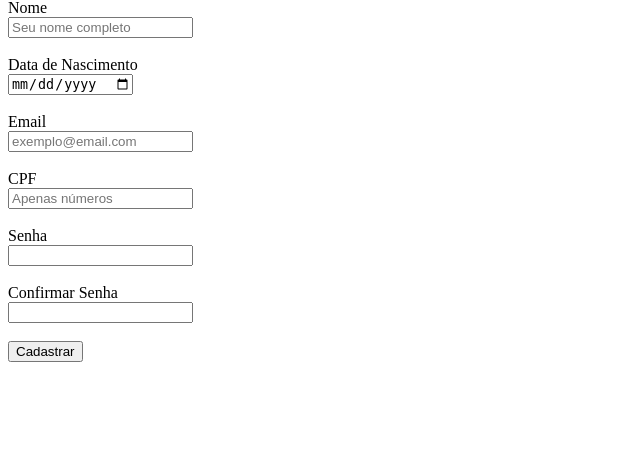
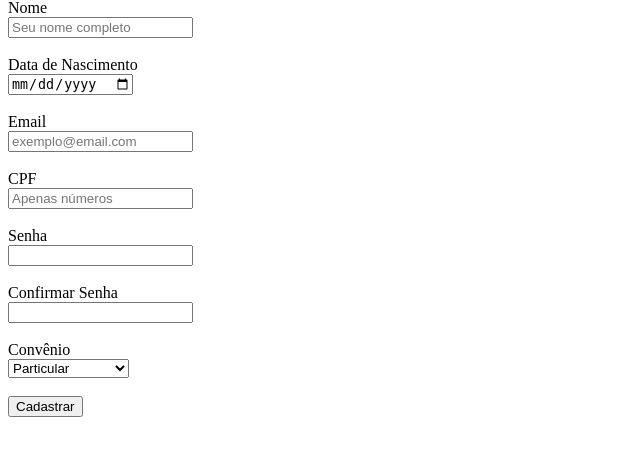
Before and after one commit to RageHTML/Agenda_Medica_TimerSaver, a Flask app: page /register in a window 1280 px wide. Shown: the part 68-524 px from the top of the page, without its empty margins (0-640 px from the left). Run offline with Flask 3, Linux system fonts and the light colour scheme.

Commit message:
feat() adicionando campo de convenio ao registro

```diff
--- a/AgendaMedica/forms.py
+++ b/AgendaMedica/forms.py
@@ -1,6 +1,6 @@
 from flask_wtf import FlaskForm
 from models import Paciente, User
-from wtforms import StringField, PasswordField, EmailField, IntegerField, DateField
+from wtforms import StringField, PasswordField, EmailField, IntegerField, DateField, SelectField
 from wtforms.validators import DataRequired, Email, Length, EqualTo, ValidationError
 
 class RegistrationForm(FlaskForm):
@@ -11,6 +11,14 @@ class RegistrationForm(FlaskForm):
     cpf = StringField("CPF", validators=[DataRequired(message='O CPF é obrigatório.'), Length(min=11, max=11)])
     senha = PasswordField("Senha", validators=[DataRequired(message='A senha é obrigatória.'), Length(min=6, max=128, message='A senha deve ter entre 6 e 128 caracteres.')])
     confirmar_senha = PasswordField("Confirmar Senha", validators=[DataRequired(message='A senha é obrigatória.'), EqualTo("senha", message="As senhas devem coincidir.")])
+    convenio = SelectField(
+        "Convênio",choices=[
+            ("Particular", "Particular"),
+            ("UNIMED", "Unimed"),
+            ("Bradesco Saude", "Bradesco Saúde"),
+            ("Amil", "Amil"),
+            ("Outro", "Outro"),
+        ],default="Particular", validators=[DataRequired(message="O Convenio e obrigatório")])
 
     def validate_email(self, field):
         user = User.query.filter_by(email=field.data).first()
--- a/AgendaMedica/templates/register.html
+++ b/AgendaMedica/templates/register.html
@@ -73,6 +73,16 @@
         <br>
 
         <div>
+            {{ form.convenio.label }}<br>
+            {{ form.convenio() }}
+            {% for error in form.convenio.errors %}
+                <span style="color: red;">[{{ error }}]</span>
+            {% endfor %}
+        </div>
+
+        </br>
+
+        <div>
             <button type="submit">Cadastrar</button>
         </div>
     </form>
```
